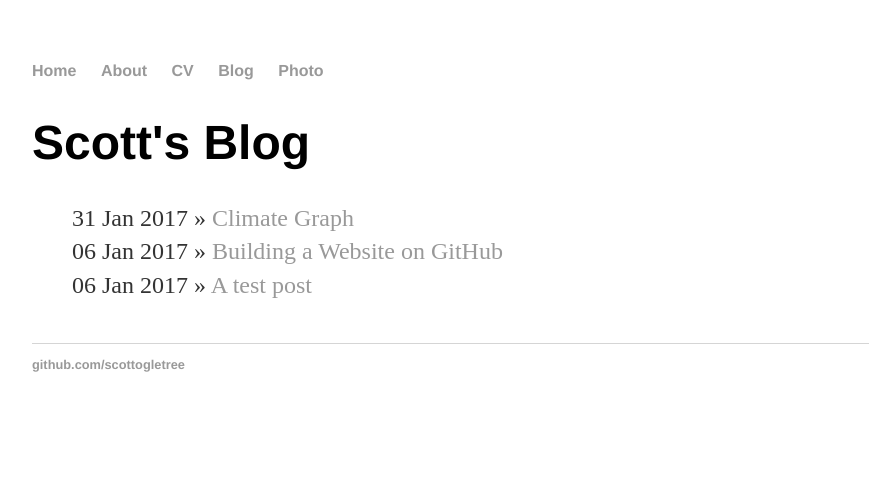
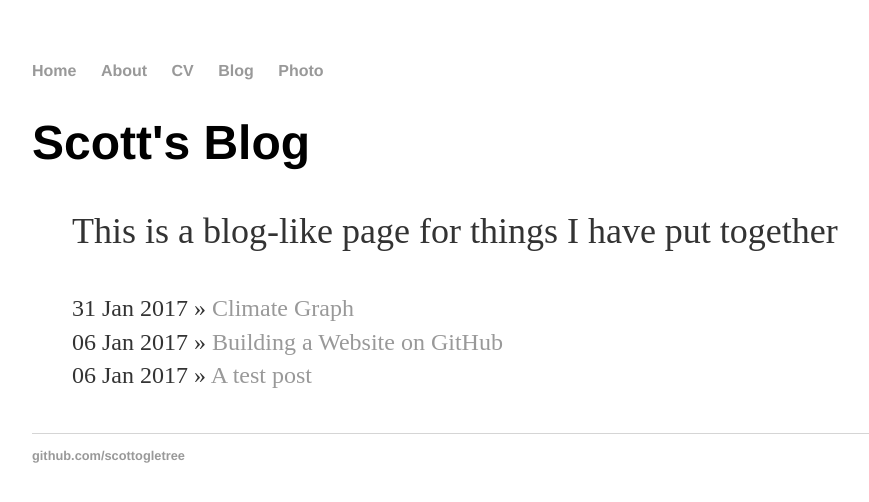
Before and after one commit to scottogletree/ogletrees.github.io, a Jekyll site: the page built from blog/index.html, in a window 1280 px wide. Shown: the top 502 px of the page, without its empty margins (160-1029 px from the left). Built offline with Jekyll 4.4.1, drawn with Linux system fonts in a browser that asks for light colours.

Commit message:
Add line

```diff
--- a/blog/index.html
+++ b/blog/index.html
@@ -4,7 +4,7 @@ title: Scott's Blog
 ---
 <h1>{{ page.title }}</h1>
 <ul class="posts">
-
+  <p> This is a blog-like page for things I have put together</p>
   {% for post in site.posts %}
     <li><span>{{ post.date | date_to_string }}</span> &raquo; <a href="{{ post.url }}" title="{{ post.title }}">{{ post.title }}</a></li>
   {% endfor %}
```
